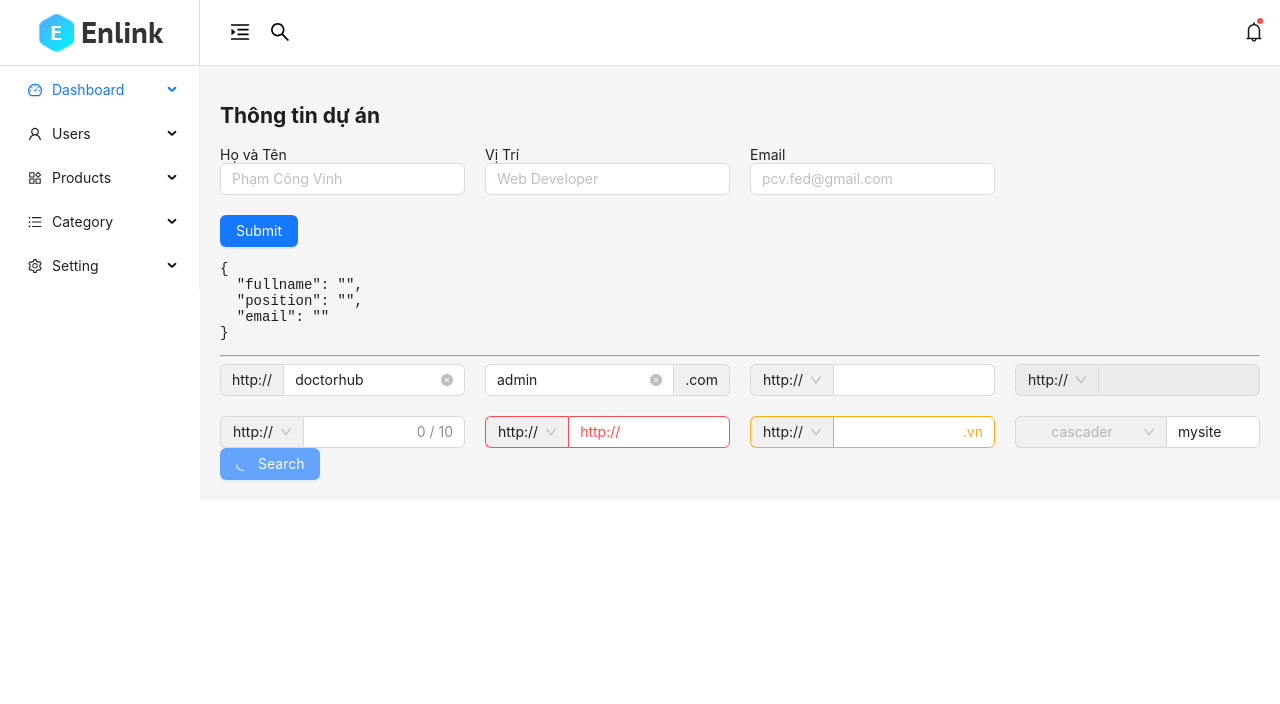
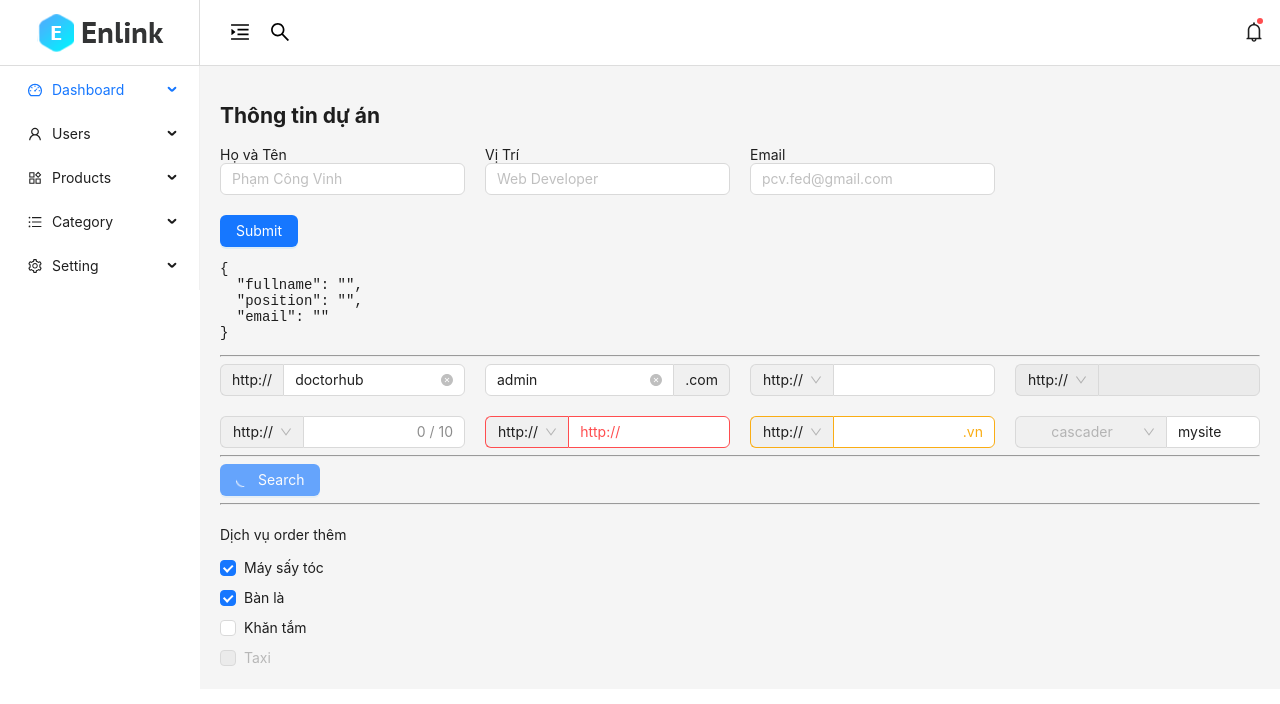
Before and after one commit to Vinhdev04/Ant-Design, a React (Create React App) app in the folder Example/learn-antd/: page /projects in a window 1280 px wide. Shown: the top 704 px of the page. Built offline with nearby package versions, Linux system fonts and the light colour scheme.

Commit message:
Tìm hiểu về component[Checkbox] trong Ant Design

```diff
--- a/Example/learn-antd/src/pages/Project/index.jsx
+++ b/Example/learn-antd/src/pages/Project/index.jsx
@@ -1,4 +1,4 @@
-import { Button, Cascader, Col, Input, Row, Select } from "antd";
+import { Button, Cascader, Checkbox, Col, Input, Row, Select, Space } from "antd";
 import React, { useState } from "react";
 import "./Project.css";
 const { Option } = Select;
@@ -27,6 +27,16 @@ function Project() {
       email: ""
     });
   };
+
+  const handleChangeCheckbox = (e) => {
+    console.log(e);
+    const obj = {
+      ...data,
+      services: e
+    }
+    setData(obj);
+
+  }
 
   // custom select sau đó truyền vào addonAfter || addonBefore
   const select = (
@@ -109,7 +119,7 @@ function Project() {
           </Col>
           </Row>
       </div>
-
+      <hr></hr>
 
       <div>
         <Row gutter={[20, 20]}>
@@ -120,6 +130,25 @@ function Project() {
 
         </Row>
       </div>
+      <hr></hr>
+
+      <Row gutter={[20, 20]}>
+        <Col span={12}>
+          <p>Dịch vụ order thêm</p>
+          <Checkbox.Group
+            defaultValue={["Máy sấy tóc", "Bàn là"]} // chọn mặc định
+            onChange={handleChangeCheckbox}
+          >
+            <Space direction="vertical">
+              <Checkbox value="Máy sấy tóc">Máy sấy tóc</Checkbox>
+              <Checkbox value="Bàn là">Bàn là</Checkbox>
+              <Checkbox value="Khăn tắm">Khăn tắm</Checkbox>
+              <Checkbox value="Taxi" disabled>Taxi</Checkbox>
+            </Space>
+          </Checkbox.Group>
+        </Col>
+      </Row>
+
     </>
   );
 }
```
Also changed, not shown: 4 other files (tests, documents, lock files or other folders).
